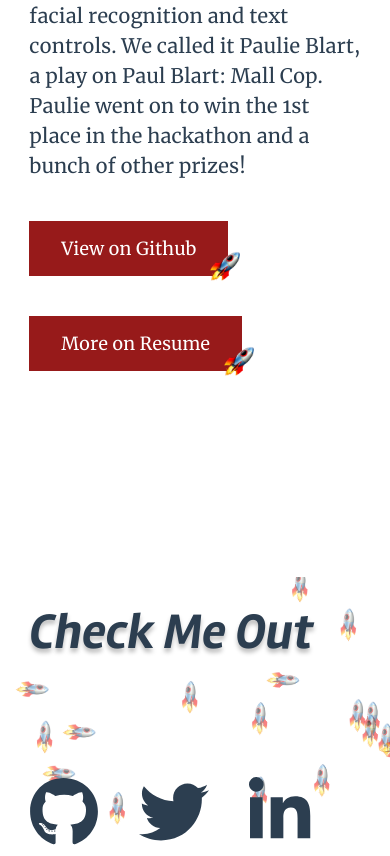
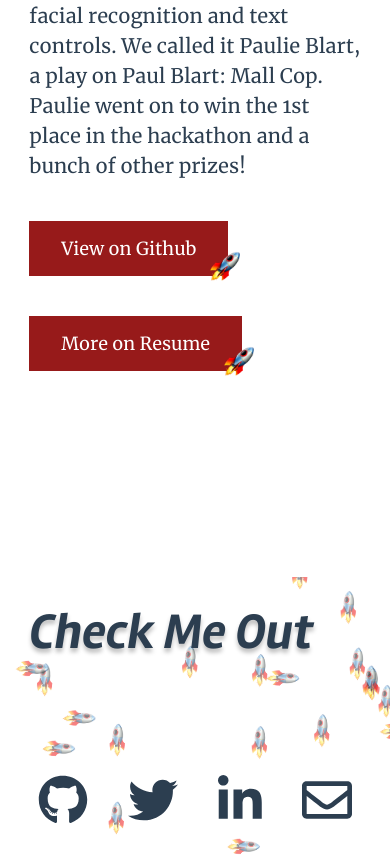
Before and after one commit to megnathramesh/megnathramesh-website, a Vue app: page / in a window 390 px wide. Shown: the part 3837-4693 px from the top of the page. Built offline with nearby package versions, Linux system fonts and the light colour scheme; what vue-parallax-js would draw is missing.

Commit message:
mobile icon size

```diff
--- a/src/App.vue
+++ b/src/App.vue
@@ -44,6 +44,10 @@ export default {
     --subtitle-text: bold 20px/1.0 'Merriweather';
     --button-text: normal 18px 'Merriweather';
     --icon-text: normal 70px/1.3 'Merriweather';
+
+    @media screen and (max-width: 40em) {
+      --icon-text: normal 50px/1.3 'Merriweather';
+    }
   }
 
   #app {
```
